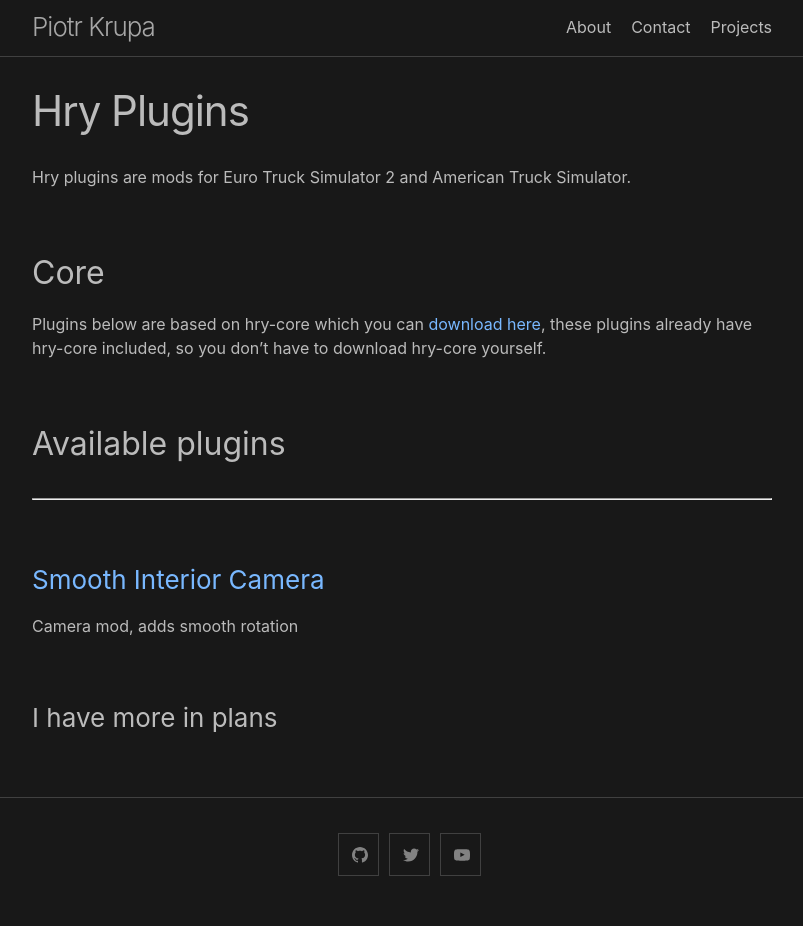
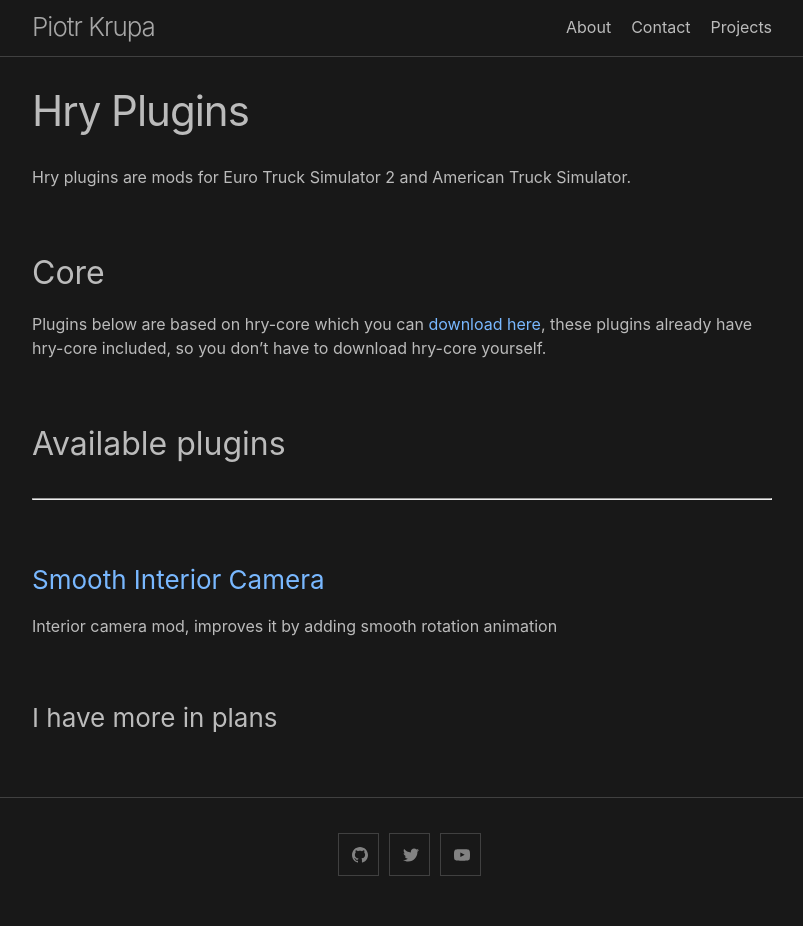
Before and after one commit to Harry09/Harry09.github.io, a Jekyll site: the page built from projects/hry-plugins/index.md, in a window 1280 px wide. Shown: the whole page, without its empty margins (238-1041 px from the left). Built offline with Jekyll 4.4.1, drawn with Linux system fonts in a browser that asks for light colours.

Commit message:
Update index.md

```diff
--- a/projects/hry-plugins/index.md
+++ b/projects/hry-plugins/index.md
@@ -17,6 +17,6 @@ these plugins already have hry-core included, so you don't have to download hry-
 
 ### [Smooth Interior Camera](hry-sic)
 
-Camera mod, adds smooth rotation
+Interior camera mod, improves it by adding smooth rotation animation
 
 ### I have more in plans
```
